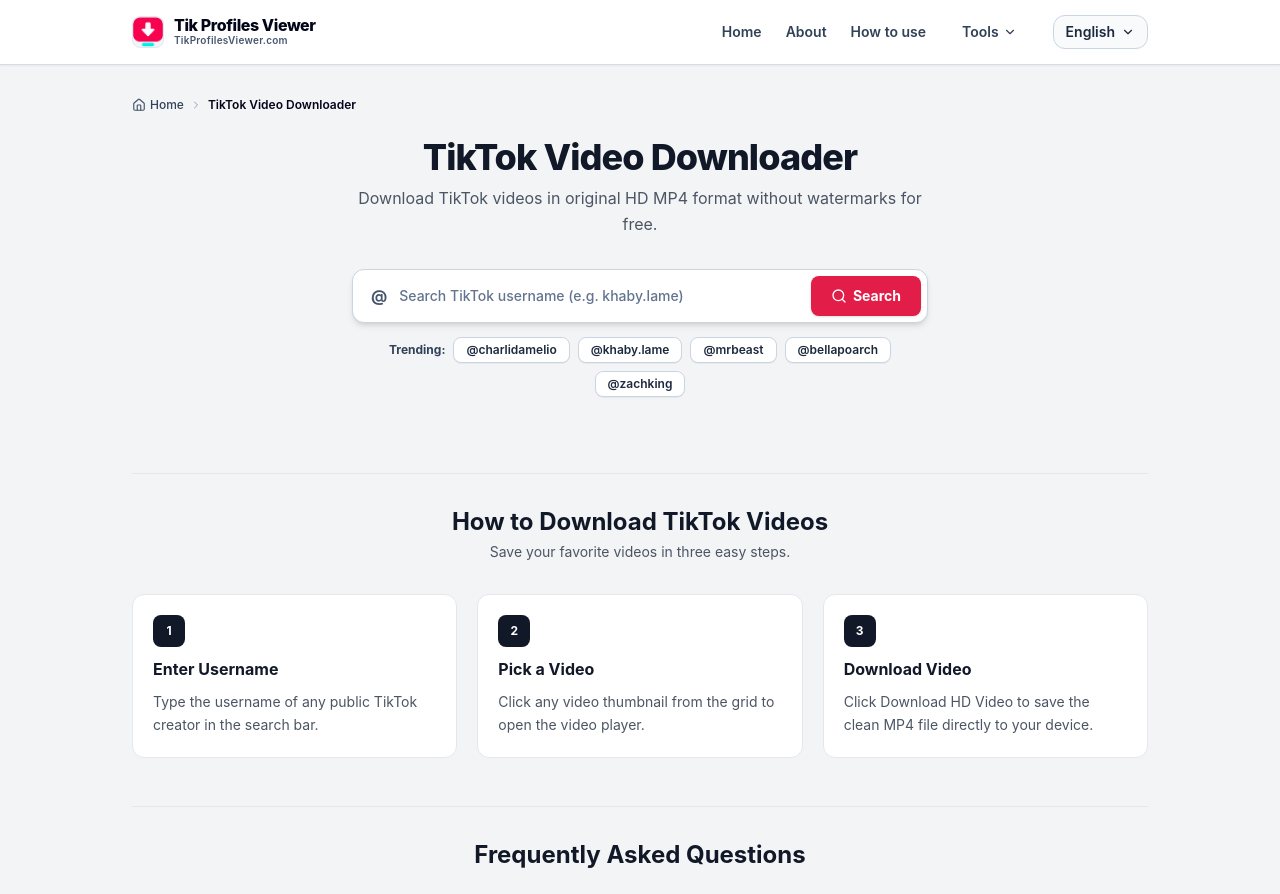
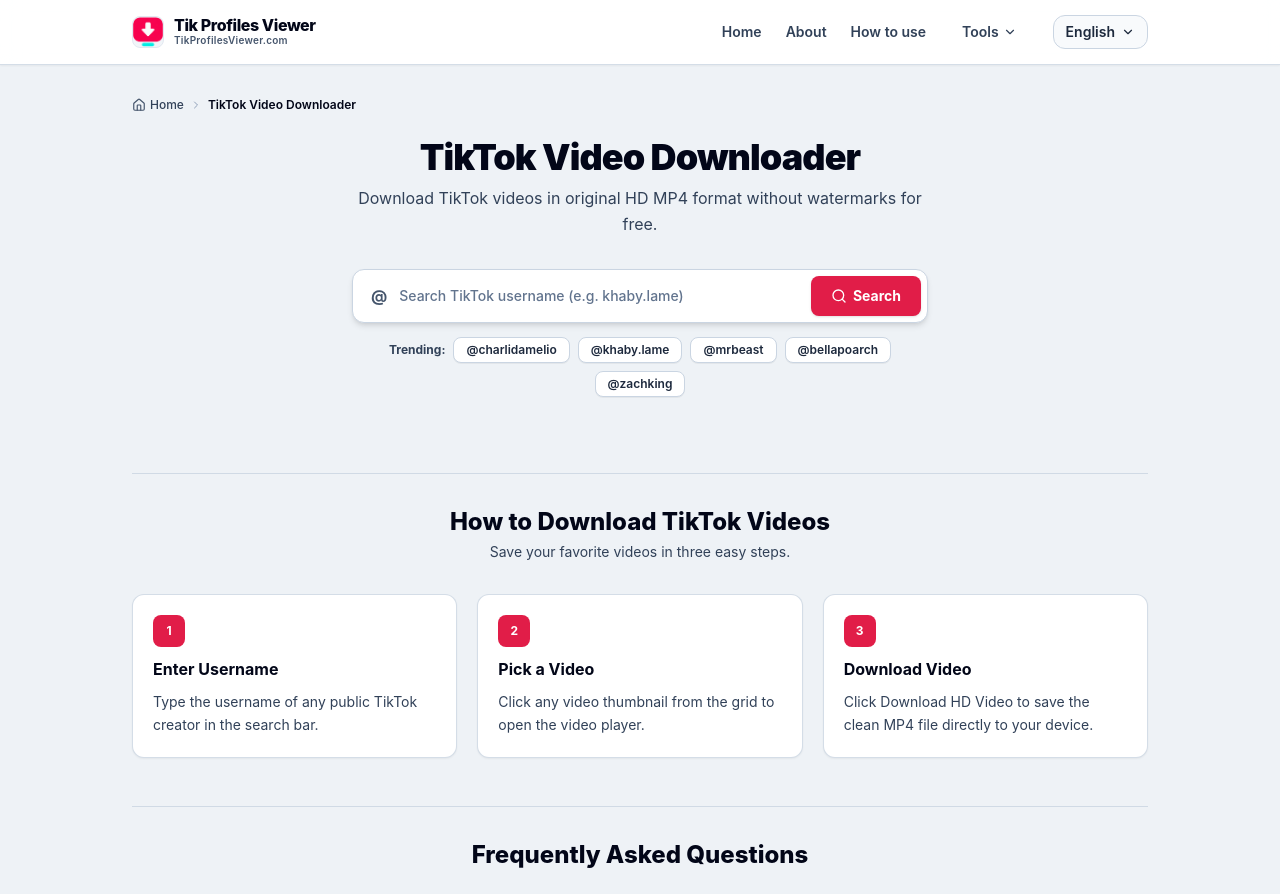
Before and after one commit to eaelax/testing, a Next.js app: page /tiktok-video-downloader in a window 1280 px wide. Shown: the top 894 px of the page. Built offline with nearby package versions, Linux system fonts and the light colour scheme.

Commit message:
Update page.tsx

```diff
--- a/app/tiktok-video-downloader/page.tsx
+++ b/app/tiktok-video-downloader/page.tsx
@@ -74,7 +74,7 @@ export default function VideoDownloaderPage() {
   };
 
   return (
-    <div className="min-h-screen flex flex-col bg-[#F3F4F6] text-[#111827]">
+    <div className="min-h-screen flex flex-col bg-[#eef2f6] text-slate-900">
       <Navbar />
 
       <main className="flex-1 max-w-[1080px] w-full mx-auto px-4 sm:px-6 lg:px-8 py-6 sm:py-8">
@@ -91,10 +91,10 @@ export default function VideoDownloaderPage() {
 
         {/* Hero Section */}
         <div className="text-center max-w-2xl mx-auto mb-6 sm:mb-8">
-          <h1 className="text-2xl sm:text-3xl md:text-4xl font-extrabold text-[#111827] tracking-tight">
+          <h1 className="text-2xl sm:text-3xl md:text-4xl font-black text-slate-950 tracking-tight">
             TikTok Video Downloader
           </h1>
-          <p className="text-xs sm:text-sm md:text-base text-[#4B5563] mt-2 leading-relaxed max-w-xl mx-auto">
+          <p className="text-xs sm:text-sm md:text-base text-slate-700 mt-2 leading-relaxed max-w-xl mx-auto">
             Download TikTok videos in original HD MP4 format without watermarks for free.
           </p>
         </div>
@@ -106,43 +106,43 @@ export default function VideoDownloaderPage() {
         />
 
         {/* How It Works 3-Step Guide */}
-        <section className="mt-14 pt-8 border-t border-[#E5E7EB]">
+        <section className="mt-14 pt-8 border-t border-slate-300/80">
           <div className="text-center max-w-2xl mx-auto mb-8">
-            <h2 className="text-xl sm:text-2xl font-bold text-[#111827]">
+            <h2 className="text-xl sm:text-2xl font-extrabold text-slate-950">
               How to Download TikTok Videos
             </h2>
-            <p className="text-xs sm:text-sm text-[#4B5563] mt-1">
+            <p className="text-xs sm:text-sm text-slate-700 mt-1">
               Save your favorite videos in three easy steps.
             </p>
           </div>
 
           <div className="grid grid-cols-1 md:grid-cols-3 gap-5">
-            <div className="p-5 rounded-xl bg-[#FFFFFF] border border-[#E5E7EB] flex flex-col gap-2.5">
-              <div className="w-8 h-8 rounded-lg bg-[#111827] text-[#FFFFFF] font-bold flex items-center justify-center text-xs">
+            <div className="p-5 rounded-xl bg-white border border-slate-300/80 shadow-xs flex flex-col gap-2.5">
+              <div className="w-8 h-8 rounded-lg bg-[#e11d48] text-white font-bold flex items-center justify-center text-xs">
                 1
               </div>
-              <h3 className="text-sm sm:text-base font-bold text-[#111827]">Enter Username</h3>
-              <p className="text-xs sm:text-sm text-[#4B5563] leading-relaxed">
+              <h3 className="text-sm sm:text-base font-bold text-slate-950">Enter Username</h3>
+              <p className="text-xs sm:text-sm text-slate-700 leading-relaxed">
                 Type the username of any public TikTok creator in the search bar.
               </p>
             </div>
 
-            <div className="p-5 rounded-xl bg-[#FFFFFF] border border-[#E5E7EB] flex flex-col gap-2.5">
-              <div className="w-8 h-8 rounded-lg bg-[#111827] text-[#FFFFFF] font-bold flex items-center justify-center text-xs">
+            <div className="p-5 rounded-xl bg-white border border-slate-300/80 shadow-xs flex flex-col gap-2.5">
+              <div className="w-8 h-8 rounded-lg bg-[#e11d48] text-white font-bold flex items-center justify-center text-xs">
                 2
               </div>
-              <h3 className="text-sm sm:text-base font-bold text-[#111827]">Pick a Video</h3>
-              <p className="text-xs sm:text-sm text-[#4B5563] leading-relaxed">
+              <h3 className="text-sm sm:text-base font-bold text-slate-950">Pick a Video</h3>
+              <p className="text-xs sm:text-sm text-slate-700 leading-relaxed">
                 Click any video thumbnail from the grid to open the video player.
               </p>
             </div>
 
-            <div className="p-5 rounded-xl bg-[#FFFFFF] border border-[#E5E7EB] flex flex-col gap-2.5">
-              <div className="w-8 h-8 rounded-lg bg-[#111827] text-[#FFFFFF] font-bold flex items-center justify-center text-xs">
+            <div className="p-5 rounded-xl bg-white border border-slate-300/80 shadow-xs flex flex-col gap-2.5">
+              <div className="w-8 h-8 rounded-lg bg-[#e11d48] text-white font-bold flex items-center justify-center text-xs">
                 3
               </div>
-              <h3 className="text-sm sm:text-base font-bold text-[#111827]">Download Video</h3>
-              <p className="text-xs sm:text-sm text-[#4B5563] leading-relaxed">
+              <h3 className="text-sm sm:text-base font-bold text-slate-950">Download Video</h3>
+              <p className="text-xs sm:text-sm text-slate-700 leading-relaxed">
                 Click Download HD Video to save the clean MP4 file directly to your device.
               </p>
             </div>
@@ -150,18 +150,18 @@ export default function VideoDownloaderPage() {
         </section>
 
         {/* FAQs */}
-        <section className="mt-12 pt-8 border-t border-[#E5E7EB] mb-10">
+        <section className="mt-12 pt-8 border-t border-slate-300/80 mb-10">
           <div className="text-center max-w-2xl mx-auto mb-6">
-            <h2 className="text-xl sm:text-2xl font-bold text-[#111827]">
+            <h2 className="text-xl sm:text-2xl font-extrabold text-slate-950">
               Frequently Asked Questions
             </h2>
           </div>
 
           <div className="grid grid-cols-1 md:grid-cols-2 gap-4">
             {faqSchema.mainEntity.map((item, idx) => (
-              <div key={idx} className="p-4 sm:p-5 rounded-2xl bg-[#FFFFFF] border border-[#E5E7EB] flex flex-col gap-1.5">
-                <h3 className="text-xs sm:text-sm font-bold text-[#111827]">{item.name}</h3>
-                <p className="text-xs text-[#4B5563] leading-relaxed">
+              <div key={idx} className="p-4 sm:p-5 rounded-2xl bg-white border border-slate-300/80 shadow-xs flex flex-col gap-1.5">
+                <h3 className="text-xs sm:text-sm font-bold text-slate-950">{item.name}</h3>
+                <p className="text-xs text-slate-700 leading-relaxed">
                   {item.acceptedAnswer.text}
                 </p>
               </div>
```
